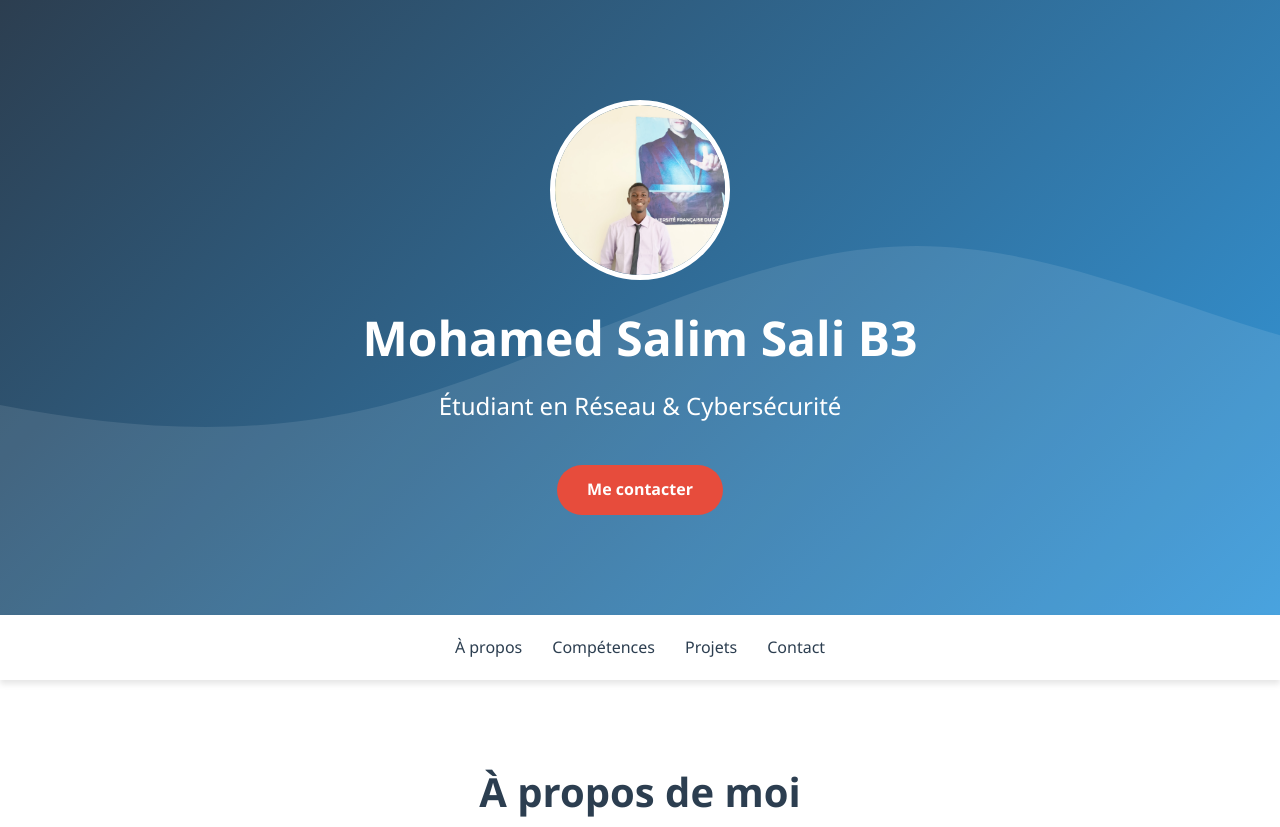
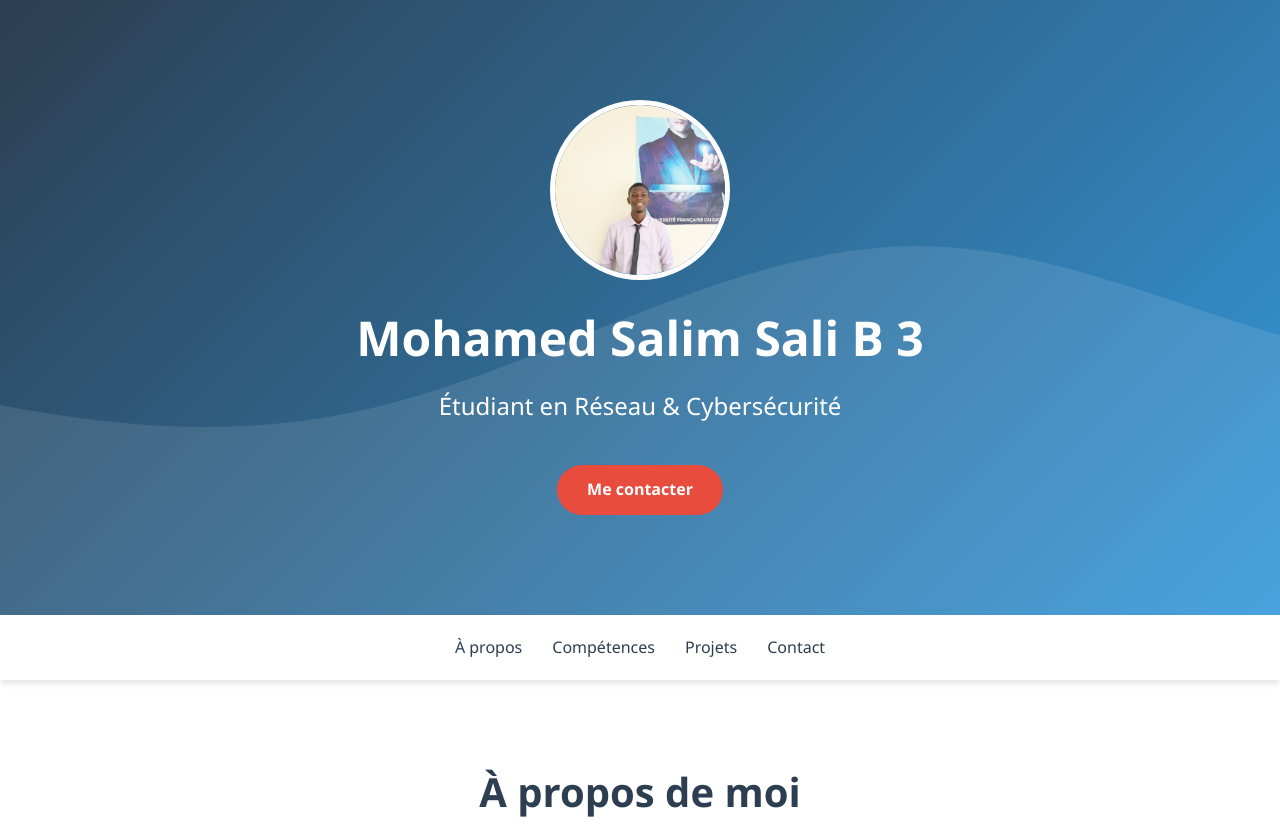
Before and after one commit to mhdsalim17/ccdevops, a plain HTML site: page index.html in a window 1280 px wide. Shown: the top 827 px of the page. Drawn offline with Linux system fonts and the light colour scheme.

Commit message:
Update index.html

```diff
--- a/index.html
+++ b/index.html
@@ -17,7 +17,7 @@
             <div class="profile-img-container" id="profile-img">
                 <img src="image/WhatsApp Image 2025-11-19 à 12.54.42_599ef971.jpg"  alt="Mohamed Salim Sali" class="profile-img">
             </div>
-            <h1>Mohamed Salim Sali B3</h1>
+            <h1>Mohamed Salim Sali B 3</h1>
             <p class="tagline">Étudiant en Réseau & Cybersécurité</p>
             <a href="#contact" class="btn">Me contacter</a>
         </div>
```
